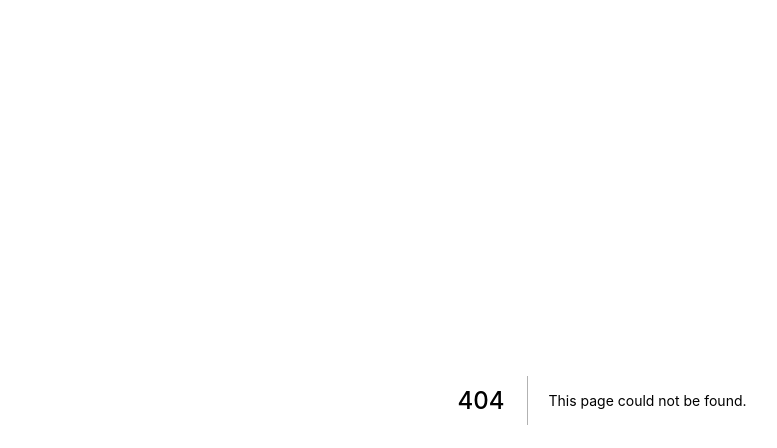
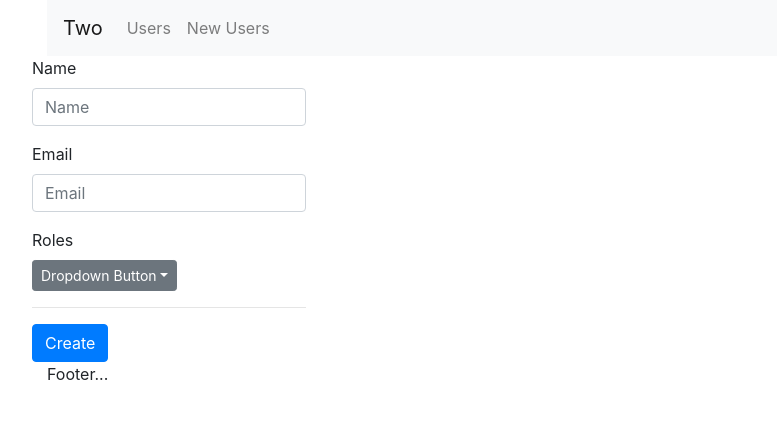
Before and after one commit to pankajpj07/TWO, a Next.js app: page /users/new in a window 1280 px wide. Before the commit this address had no page. Shown: the top 448 px of the page, without its empty margins (38-815 px from the left). Built offline with nearby package versions, Linux system fonts and the light colour scheme.

Commit message:
New user page

```diff
--- /dev/null
+++ b/pages/users/new.jsx
@@ -0,0 +1,48 @@
+import { WithLayout } from "../../component/layout";
+import { Form, Dropdown, Button } from "react-bootstrap";
+
+
+
+const NewUserPage = () =>
+{
+    return <>
+    <Form>
+        <Form.Group>
+            <Form.Label>
+                Name
+            </Form.Label>
+            <Form.Control type="text" placeholder="Name"/>
+        </Form.Group>
+        <Form.Group>
+            <Form.Label>
+                Email
+            </Form.Label>
+            <Form.Control type="email" placeholder="Email"/>
+        </Form.Group>
+        <Form.Group>
+            <Form.Label>
+                Roles
+            </Form.Label>
+            <Dropdown >
+                <Dropdown.Toggle size="sm" variant="secondary">
+                    Dropdown Button
+                </Dropdown.Toggle>
+
+                <Dropdown.Menu>
+                    <Dropdown.Item href="#/action-1">Action</Dropdown.Item>
+                    <Dropdown.Item href="#/action-2">Another action</Dropdown.Item>
+                    <Dropdown.Item href="#/action-3">Something else</Dropdown.Item>
+                </Dropdown.Menu>
+            </Dropdown>
+        </Form.Group>
+
+        <hr/>
+        <Button>
+            Create
+        </Button>
+    </Form>
+    </>
+};
+
+
+export default WithLayout( NewUserPage );
```
